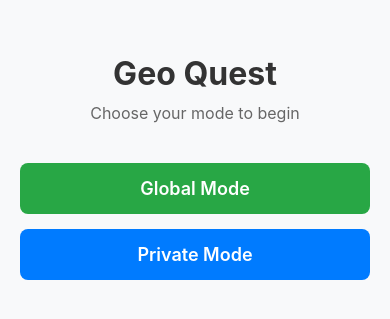
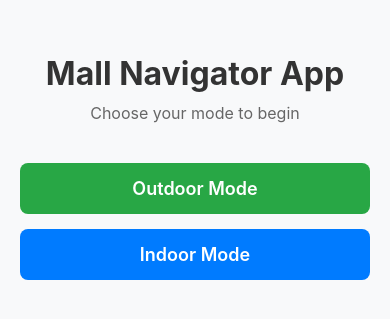
Before and after one commit to 77istM/Mall_Navigator_App, a React Native app: screen /Home in a window 390 px wide. Shown: the part 255-574 px from the top of the page. Built offline with nearby package versions, Linux system fonts and the light colour scheme.

Commit message:
Update app name and button labels in HomeScreen and README

```diff
--- a/screens/HomeScreen.js
+++ b/screens/HomeScreen.js
@@ -5,21 +5,21 @@ import { View, Text, StyleSheet, TouchableOpacity } from 'react-native';
 export default function HomeScreen({ navigation }) {
   return (
     <View style={styles.container}>
-      <Text style={styles.title}>Geo Quest</Text>
+      <Text style={styles.title}>Mall Navigator App</Text>
       <Text style={styles.subtitle}>Choose your mode to begin</Text>
 
       <TouchableOpacity
         style={styles.globalButton}
         onPress={() => navigation.navigate('GlobalTabs')}
       >
-        <Text style={styles.buttonText}>Global Mode</Text>
+        <Text style={styles.buttonText}>Outdoor Mode</Text>
       </TouchableOpacity>
 
       <TouchableOpacity
         style={styles.privateButton}
         onPress={() => navigation.navigate('PrivateDashboard')}
       >
-        <Text style={styles.buttonText}>Private Mode</Text>
+        <Text style={styles.buttonText}>Indoor Mode</Text>
       </TouchableOpacity>
     </View>
   );
```
Also changed, not shown: 1 other file (tests, documents, lock files or other folders).
